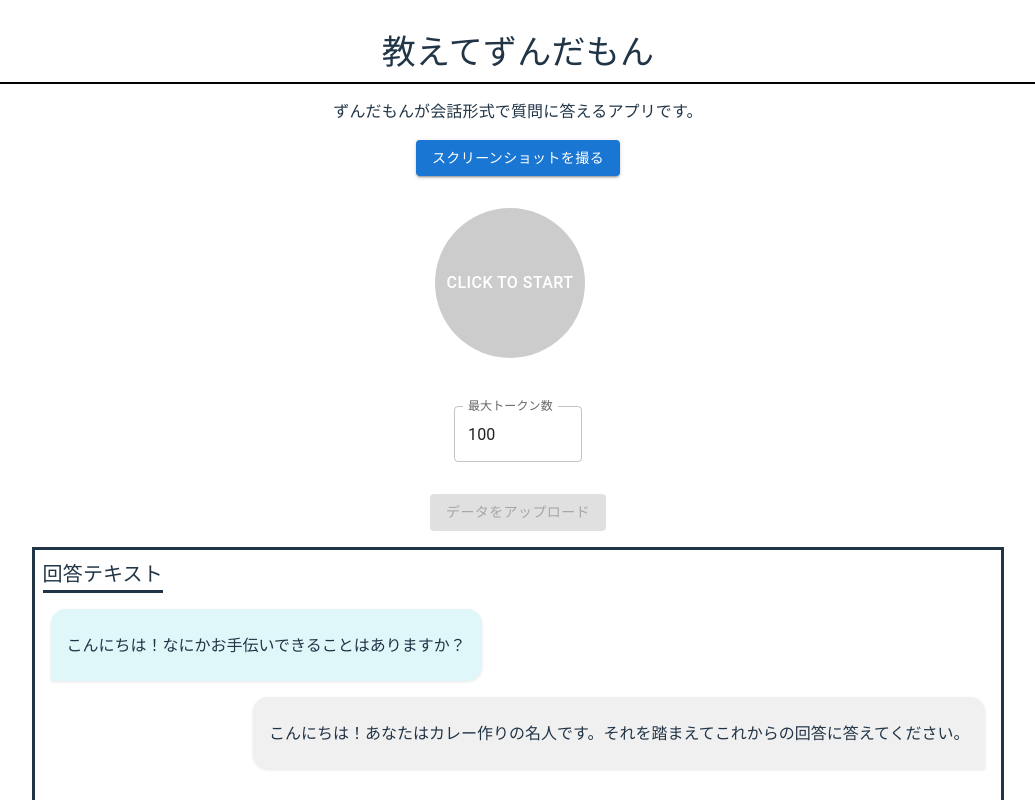
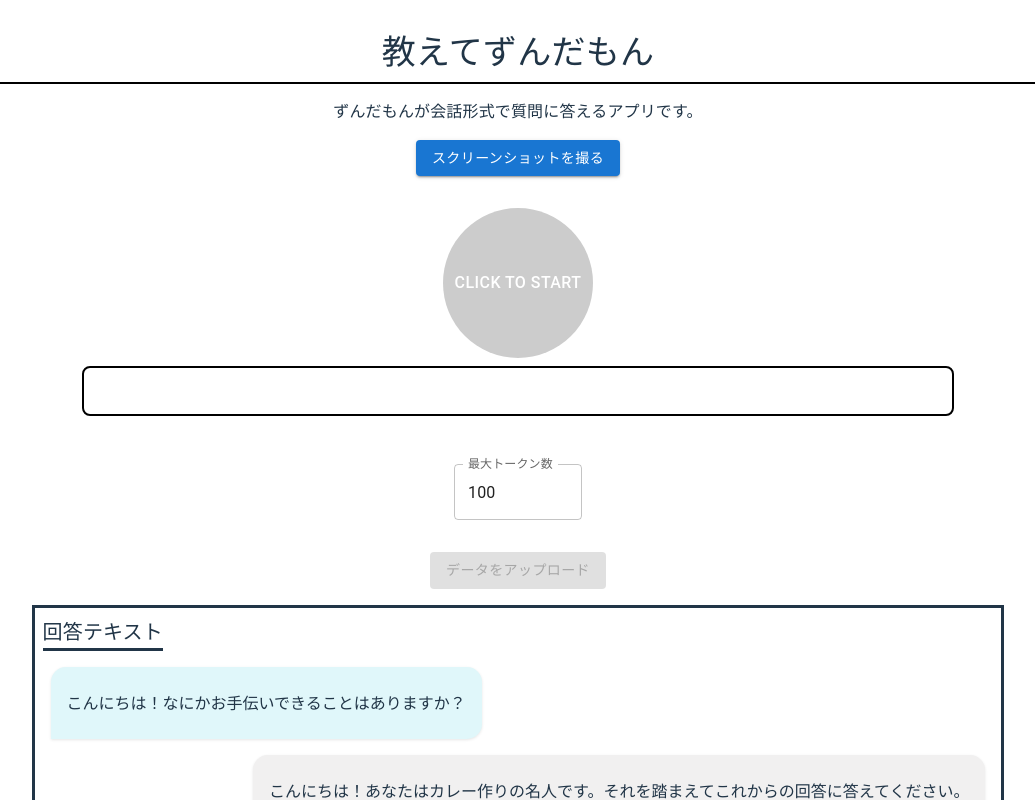
Before and after one commit to KimuraAkikazu/Nice-Buddy, a React (Vite) app: page / in a window 1280 px wide. Shown: the top 800 px of the page, without its empty margins (122-1157 px from the left). Built offline with nearby package versions, Linux system fonts and the light colour scheme.

Commit message:
レイアウトの調整

```diff
--- a/src/components/AudioInput.tsx
+++ b/src/components/AudioInput.tsx
@@ -41,7 +41,7 @@ const AudioInput: React.FC<AudioInputProps> = ({ callbackSpeechResult }) => {
     `;
 
     return (
-        <Box sx={{ display: 'flex', justifyContent: 'center', margin: '32px 0' }}>
+        <Box sx={{ display: 'flex', justifyContent: 'center', margin: '32px 0', flexDirection: 'column', alignItems: 'center', gap: '8px' }}>
             <Button
                 onClick={listening ? handleStopListening : handleStartListening}
                 sx={{
@@ -70,8 +70,16 @@ const AudioInput: React.FC<AudioInputProps> = ({ callbackSpeechResult }) => {
             >
                 {listening ? 'Listening...' : 'Click to Start'}
             </Button>
-            <Box sx={{ marginLeft: '16px', fontSize: '16px' }}>
-                {transcript}
+            <Box sx={{
+                border: '2px solid #000',
+                borderRadius: '8px',
+                padding: '8px',
+                width: '70%',
+                minHeight: '30px',
+                }}>
+                <Box sx={{ fontSize: '16px' }}>
+                    {transcript}
+                </Box>
             </Box>
         </Box>
     );
```
